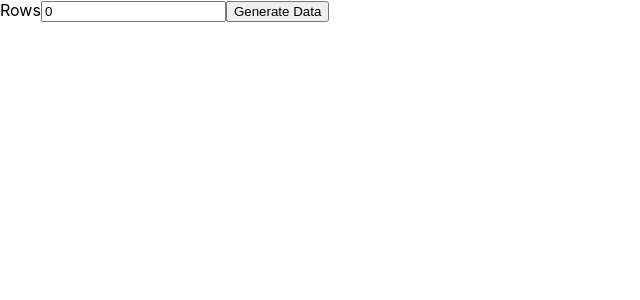
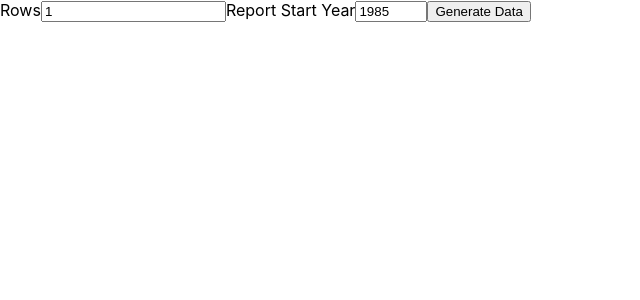
Before and after one commit to schoeffa/DataGen, a React (Create React App) app: page / in a window 1280 px wide. Shown: the top 300 px of the page, without its empty margins (0-640 px from the left). Built offline with nearby package versions, Linux system fonts and the light colour scheme.

Commit message:
Started work on randomly generating year for claims

```diff
--- a/src/App.js
+++ b/src/App.js
@@ -8,13 +8,18 @@ export class App extends React.Component {
   constructor (props) {
     super(props);
     this.state = {
-      rows: 0,
+      rows: 1,
+      minYear: 1985,
       data: []
     };
   }
 
   handleRowInput = (e) => {
     this.setState({rows: e.target.value});
+  }
+
+  handleReportRange = (e) => {
+    this.setState({minYear: e.target.value});
   }
 
   generateClaimNum = () => {
@@ -41,14 +46,17 @@ export class App extends React.Component {
     e.preventDefault();
     let data = [];
     let company = companies[Math.floor(Math.random() * companies.length)];
-
     for(let i=0; i<this.state.rows; i++) {
       let coverageKey = Math.floor(Math.random() * coverages.length);
+      let year = this.state.minYear;
+      year += Math.floor(Math.random() * 5);
+      console.log(year);
       let row = {
         insuredName: company.name,
         claimNumber: this.generateClaimNum(),
         coverageType: coverages[coverageKey].coverageType,
-        lossType: coverages[coverageKey].lossTypes[Math.floor(Math.random() * coverages[coverageKey].lossTypes.length)]
+        lossType: coverages[coverageKey].lossTypes[Math.floor(Math.random() * coverages[coverageKey].lossTypes.length)],
+        year: year <= 2019 ? year : 2019
       };
       data.push(row);
     }
@@ -59,7 +67,8 @@ export class App extends React.Component {
   render() {
     return (
       <form onSubmit={this.handleSubmit}>
-        <label>Rows</label><input type='number' value={this.state.rows} onChange={this.handleRowInput}></input>
+        <label>Rows</label><input type='number' value={this.state.rows} onChange={this.handleRowInput} min='1'></input>
+        <label>Report Start Year</label><input type='number' min='1985' max='2019' step='1' value={this.state.minYear} onChange={this.handleReportRange}></input>
         <button >Generate Data</button>
       </form>
     );
```
